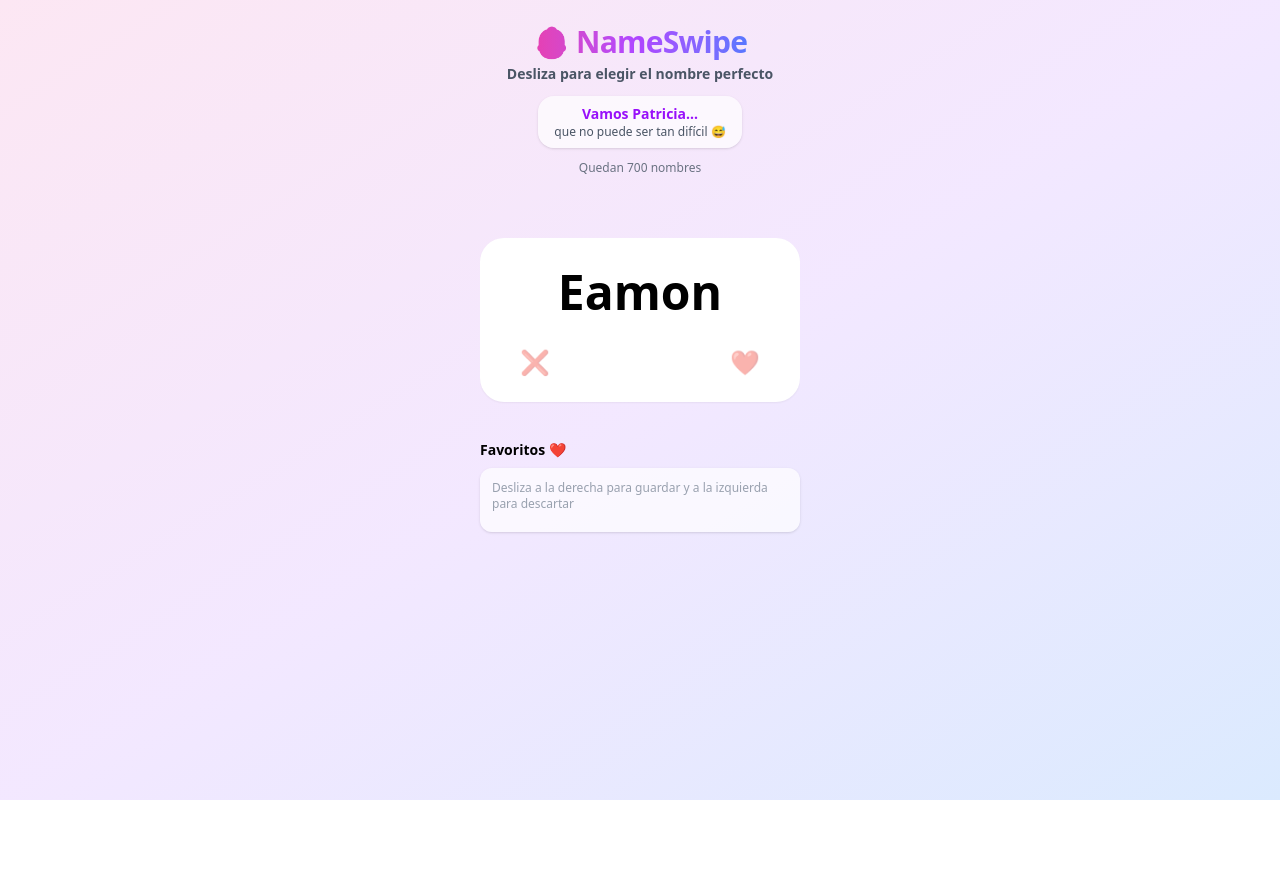
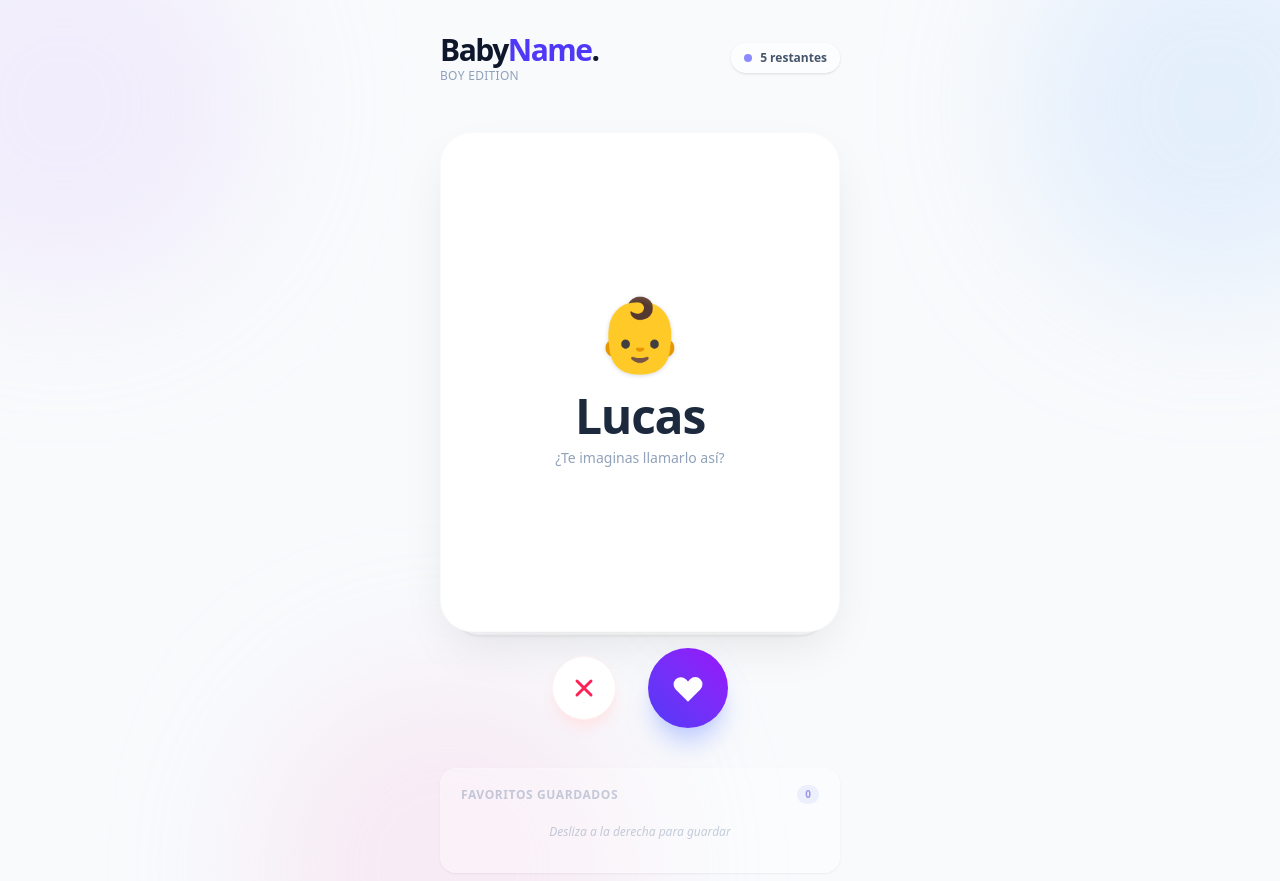
Before and after one commit to Sergiomsrs/name-game, a React (Vite) app: page / in a window 1280 px wide. Before the commit the page ends 800 px from the top, so only its background shows below. Built offline with nearby package versions, Linux system fonts and the light colour scheme.

Commit message:
refactorizar lógica de manejo de acciones y mejorar la interfaz de usuario

```diff
--- a/src/App.jsx
+++ b/src/App.jsx
@@ -1,172 +1,234 @@
-import { useState } from "react"
-import { NAMES } from "./data/names" // ajusta la ruta si hace falta
+import { useState } from "react";
+// import { NAMES } from "./data/names"; // Descomenta esto cuando lo integres
 
 export const App = () => {
-  /* ============================
-     STATE
-  ============================ */
-  const [availableNames, setAvailableNames] = useState(NAMES)
-  const [favorites, setFavorites] = useState([])
+  // Mock data para visualizarlo ahora (luego usa tu import NAMES)
+  const [availableNames, setAvailableNames] = useState([
+    { id: 1, name: "Lucas" },
+    { id: 2, name: "Mateo" },
+    { id: 3, name: "Enzo" },
+    { id: 4, name: "Leo" },
+    { id: 5, name: "Hugo" },
+  ]);
+  const [favorites, setFavorites] = useState([]);
 
-  // swipe state
-  const [startX, setStartX] = useState(null)
-  const [translateX, setTranslateX] = useState(0)
-  const [isAnimating, setIsAnimating] = useState(false)
+  // Swipe state
+  const [startX, setStartX] = useState(null);
+  const [translateX, setTranslateX] = useState(0);
+  const [isAnimating, setIsAnimating] = useState(false);
 
-  const currentName = availableNames[0]
-  const SWIPE_THRESHOLD = 120
+  const currentName = availableNames[0];
+  const nextName = availableNames[1]; // Para el efecto visual de "siguiente carta"
+  const SWIPE_THRESHOLD = 100;
 
   /* ============================
-     ACTIONS
+       LOGIC
   ============================ */
-  const like = () => {
-    if (!currentName) return
-    setFavorites([...favorites, currentName])
-    setAvailableNames(availableNames.slice(1))
+  const handleAction = (type) => {
+    setIsAnimating(true);
+    const direction = type === "like" ? 1 : -1;
+    const screenWidth = typeof window !== "undefined" ? window.innerWidth : 500;
+
+    // Animación de salida más larga
+    setTranslateX(direction * (screenWidth + 100));
+
+    setTimeout(() => {
+      if (type === "like") {
+        setFavorites([currentName, ...favorites]);
       }
+      setAvailableNames((prev) => prev.slice(1));
+      resetCard();
+    }, 300);
+  };
 
-  const discard = () => {
-    if (!currentName) return
-    setAvailableNames(availableNames.slice(1))
-  }
+  const resetCard = () => {
+    setIsAnimating(false); // Desactivar transición para reset instantáneo
+    setTranslateX(0);
+    setStartX(null);
+  };
 
   /* ============================
        TOUCH HANDLERS
   ============================ */
   const handleTouchStart = (e) => {
-    setStartX(e.touches[0].clientX)
-    setIsAnimating(false)
-  }
+    setStartX(e.touches[0].clientX);
+    setIsAnimating(false);
+  };
 
   const handleTouchMove = (e) => {
-    if (startX === null) return
-    const currentX = e.touches[0].clientX
-    setTranslateX(currentX - startX)
-  }
+    if (startX === null) return;
+    const currentX = e.touches[0].clientX;
+    setTranslateX(currentX - startX);
+  };
 
   const handleTouchEnd = () => {
     if (Math.abs(translateX) > SWIPE_THRESHOLD) {
-      setIsAnimating(true)
-
-      if (translateX > 0) {
-        // LIKE
-        setTranslateX(400)
-        setTimeout(() => {
-          like()
-          resetCard()
-        }, 300)
+      handleAction(translateX > 0 ? "like" : "discard");
     } else {
-        // DISCARD
-        setTranslateX(-400)
-        setTimeout(() => {
-          discard()
-          resetCard()
-        }, 300)
+      setIsAnimating(true);
+      setTranslateX(0);
     }
-    } else {
-      // volver al centro
-      setIsAnimating(true)
-      setTranslateX(0)
-    }
-
-    setStartX(null)
-  }
-
-  const resetCard = () => {
-    setTranslateX(0)
-    setIsAnimating(false)
-  }
+  };
 
   /* ============================
-     UI
+       UI HELPERS
   ============================ */
+  const rotation = translateX / 15;
+  const likeOpacity = Math.min(translateX / (SWIPE_THRESHOLD * 0.8), 1);
+  const nopeOpacity = Math.min(Math.abs(translateX) / (SWIPE_THRESHOLD * 0.8), 1);
+
   return (
-    <div className="min-h-screen bg-linear-to-br from-pink-100 via-purple-100 to-blue-100 flex flex-col items-center  px-4 pt-6">
+    <div className="relative min-h-screen w-full overflow-hidden bg-[#F8FAFC] text-slate-800 font-sans selection:bg-indigo-100">
+
+      {/* FONDO DECORATIVO (Blobs de color) */}
+      <div className="absolute top-[-10%] left-[-10%] w-96 h-96 bg-purple-200 rounded-full mix-blend-multiply filter blur-3xl opacity-30 animate-blob"></div>
+      <div className="absolute top-[-10%] right-[-10%] w-96 h-96 bg-blue-200 rounded-full mix-blend-multiply filter blur-3xl opacity-30 animate-blob animation-delay-2000"></div>
+      <div className="absolute bottom-[-20%] left-[20%] w-96 h-96 bg-pink-200 rounded-full mix-blend-multiply filter blur-3xl opacity-30 animate-blob animation-delay-4000"></div>
+
+      <div className="relative z-10 flex flex-col items-center h-full min-h-screen max-w-md mx-auto px-6 py-6">
 
         {/* HEADER */}
-      <header className="text-center mb-6">
-        <h1 className="text-3xl font-extrabold tracking-tight bg-linear-to-r from-pink-500 via-purple-500 to-blue-500 bg-clip-text text-transparent">
-          👶 NameSwipe
+        <header className="w-full flex justify-between items-center mb-8 pt-2">
+          <div>
+            <h1 className="text-3xl font-extrabold tracking-tighter text-slate-900">
+              Baby<span className="text-indigo-600">Name</span>.
             </h1>
-
-        <p className="text-sm text-gray-600 mt-1 font-bold">
-          Desliza para elegir el nombre perfecto
-        </p>
-
-        {/* MENSAJE PERSONALIZADO*/}
-        <div className="mt-3 px-4 py-2 rounded-2xl bg-white/70 shadow-sm inline-block">
-          <p className="text-sm font-semibold text-purple-600">
-            Vamos Patricia…
-          </p>
-          <p className="text-xs text-gray-600">
-            que no puede ser tan difícil 😅
+            <p className="text-xs font-medium text-slate-400 tracking-wide uppercase">
+              Boy Edition
             </p>
           </div>
-
-        <p className="text-xs text-gray-500 mt-3">
-          Quedan {availableNames.length} nombres
-        </p>
+          <div className="flex items-center gap-2 bg-white/60 backdrop-blur-sm border border-white/50 px-3 py-1.5 rounded-full shadow-sm">
+            <span className="w-2 h-2 rounded-full bg-indigo-500 animate-pulse"></span>
+            <span className="text-xs font-bold text-slate-600">
+              {availableNames.length} restantes
+            </span>
+          </div>
         </header>
 
-      {/* CARD AREA */}
-      <main className="relative w-full max-w-xs flex items-center justify-center h-60 overflow-hidden">
-        {currentName ? (
+        {/* ZONA DE CARTAS */}
+        <main className="flex-1 w-full flex items-center justify-center relative my-4">
+
+          {availableNames.length > 0 ? (
+            <div className="relative w-full aspect-[3/4] max-h-[500px]">
+
+              {/* CARTA TRASERA (Efecto de pila) - Solo visible si hay más nombres */}
+              {nextName && (
+                <div className="absolute inset-0 bg-white rounded-[32px] border border-slate-100 shadow-sm transform scale-95 translate-y-4 opacity-60 pointer-events-none flex flex-col items-center justify-center">
+                  <h2 className="text-4xl font-bold text-slate-300 blur-[2px]">{nextName.name}</h2>
+                </div>
+              )}
+
+              {/* CARTA PRINCIPAL (INTERACTIVA) */}
               <div
                 onTouchStart={handleTouchStart}
                 onTouchMove={handleTouchMove}
                 onTouchEnd={handleTouchEnd}
-            className={`bg-white w-full rounded-3xl shadow-xs p-6 text-center flex flex-col justify-between items-center
-              ${isAnimating ? "transition-transform duration-300" : ""}
+                className={`
+                  absolute inset-0 bg-white rounded-[32px]
+                  shadow-[0_20px_50px_-12px_rgba(0,0,0,0.1)]
+                  border border-slate-50
+                  flex flex-col items-center justify-center
+                  cursor-grab active:cursor-grabbing touch-none
+                  ${isAnimating ? "transition-transform duration-300 ease-out" : ""}
                 `}
                 style={{
-              transform: `translateX(${translateX}px) rotate(${translateX / 20}deg)`,
-              overflow: "hidden",
+                  transform: `translateX(${translateX}px) rotate(${rotation}deg)`,
                 }}
               >
-            <h2 className="text-5xl font-bold leading-tight wrap-break-words px-2 text-center">
+                {/* SELLOS VISUALES AL DESLIZAR */}
+                {translateX > 0 && (
+                  <div
+                    className="absolute top-8 left-8 border-4 border-emerald-500 text-emerald-500 text-2xl font-black px-4 py-1 rounded-lg uppercase tracking-widest -rotate-12 z-20"
+                    style={{ opacity: likeOpacity }}
+                  >
+                    GUSTA
+                  </div>
+                )}
+                {translateX < 0 && (
+                  <div
+                    className="absolute top-8 right-8 border-4 border-rose-500 text-rose-500 text-2xl font-black px-4 py-1 rounded-lg uppercase tracking-widest rotate-12 z-20"
+                    style={{ opacity: nopeOpacity }}
+                  >
+                    NOPE
+                  </div>
+                )}
+
+                {/* CONTENIDO DE LA CARTA */}
+                <div className="pointer-events-none text-center p-6">
+                  <div className="text-7xl mb-6 filter drop-shadow-sm">👶</div>
+                  <h2 className="text-5xl font-black text-slate-800 tracking-tight mb-2">
                     {currentName.name}
                   </h2>
-
-            {/* SWIPE HINTS */}
-            <div className="flex justify-between mt-6 text-2xl opacity-40 w-full px-4">
-              <span>❌</span>
-              <span>❤️</span>
+                  <p className="text-slate-400 font-medium text-sm">
+                    ¿Te imaginas llamarlo así?
+                  </p>
+                </div>
               </div>
             </div>
           ) : (
-          <div className="text-center text-gray-500">
-            <p className="text-lg font-semibold">
-              🎉 No quedan más nombres
-            </p>
-            <p className="text-sm mt-1">
-              Has revisado todos los nombres
+            /* ESTADO VACÍO */
+            <div className="text-center p-10 bg-white/50 backdrop-blur-md rounded-3xl border border-white/50 shadow-sm animate-in zoom-in duration-500">
+              <div className="text-6xl mb-4">🎉</div>
+              <h3 className="text-2xl font-bold text-slate-800 mb-2">¡Lista completada!</h3>
+              <p className="text-slate-500 text-sm">
+                Has revisado los 1000 nombres.<br />Revisa tus favoritos abajo.
               </p>
             </div>
           )}
         </main>
 
-      {/* FAVORITES */}
-      <section className="w-full max-w-xs mt-0 mb-6 shrink-0">
-        <h3 className="text-sm font-semibold mb-2">
-          Favoritos ❤️
-        </h3>
+        {/* BOTONES DE ACCIÓN (Más claros y elegantes) */}
+        <div className="flex items-center justify-center gap-8 w-full mb-6">
+          <button
+            onClick={() => handleAction("discard")}
+            disabled={!currentName}
+            className="group relative flex items-center justify-center w-16 h-16 bg-white rounded-full shadow-lg shadow-rose-100 border border-rose-50 text-rose-500 transition-all active:scale-90 hover:scale-105 hover:bg-rose-50 disabled:opacity-50"
+            aria-label="Descartar nombre"
+          >
+            <svg xmlns="http://www.w3.org/2000/svg" className="h-7 w-7 transition-transform group-hover:-rotate-12" fill="none" viewBox="0 0 24 24" stroke="currentColor" strokeWidth={2.5}>
+              <path strokeLinecap="round" strokeLinejoin="round" d="M6 18L18 6M6 6l12 12" />
+            </svg>
+          </button>
 
-        <div className="bg-white/70 rounded-xl shadow p-3 min-h-16">
+          <button
+            onClick={() => handleAction("like")}
+            disabled={!currentName}
+            className="group relative flex items-center justify-center w-20 h-20 bg-gradient-to-tr from-indigo-600 to-purple-600 rounded-full shadow-xl shadow-indigo-200 text-white transition-all active:scale-90 hover:scale-105 hover:shadow-indigo-300 disabled:opacity-50"
+            aria-label="Guardar nombre"
+          >
+            <svg xmlns="http://www.w3.org/2000/svg" className="h-9 w-9 transition-transform group-hover:scale-110" viewBox="0 0 20 20" fill="currentColor">
+              <path fillRule="evenodd" d="M3.172 5.172a4 4 0 015.656 0L10 6.343l1.172-1.171a4 4 0 115.656 5.656L10 17.657l-6.828-6.829a4 4 0 010-5.656z" clipRule="evenodd" />
+            </svg>
+          </button>
+        </div>
+
+        {/* FAVORITOS (Drawer Inferior) */}
+        <div className={`w-full transition-all duration-500 ${favorites.length > 0 ? 'opacity-100 translate-y-0' : 'opacity-50 translate-y-4'}`}>
+          <div className="bg-white/70 backdrop-blur-md rounded-2xl p-4 border border-white/50 shadow-sm">
+            <div className="flex items-center justify-between mb-3 px-1">
+              <h3 className="text-xs font-bold uppercase tracking-wider text-slate-400">Favoritos guardados</h3>
+              <span className="bg-indigo-100 text-indigo-700 text-[10px] font-bold px-2 py-0.5 rounded-full">
+                {favorites.length}
+              </span>
+            </div>
+
+            <div className="flex gap-2 overflow-x-auto pb-2 scrollbar-hide">
               {favorites.length === 0 ? (
-            <p className="text-gray-400 text-xs">
-              Desliza a la derecha para guardar y a la izquierda para descartar
+                <p className="text-xs text-slate-400 w-full text-center italic py-2">
+                  Desliza a la derecha para guardar
                 </p>
               ) : (
-            <ul className="space-y-1">
-              {favorites.map((n) => (
-                <li key={n.id} className="text-sm font-medium">
-                  {n.name}
-                </li>
-              ))}
-            </ul>
+                favorites.map((fav, i) => (
+                  <div key={`${fav.id}-${i}`} className="flex-shrink-0 bg-white border border-indigo-50 px-3 py-2 rounded-xl shadow-sm animate-in slide-in-from-bottom-2 fade-in duration-300">
+                    <span className="text-sm font-bold text-slate-700">{fav.name}</span>
+                  </div>
+                ))
               )}
             </div>
-      </section>
           </div>
-  )
-}
+        </div>
+
+      </div>
+    </div>
+  );
+};
```
Lines whose indentation alone changed are shown as unchanged.
